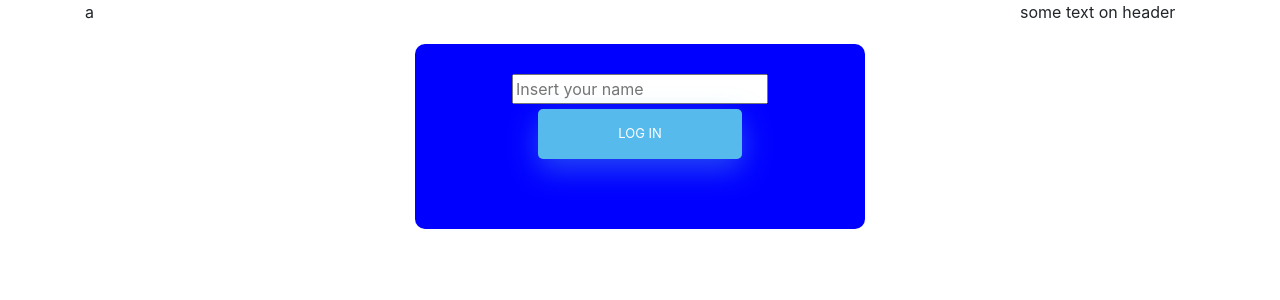
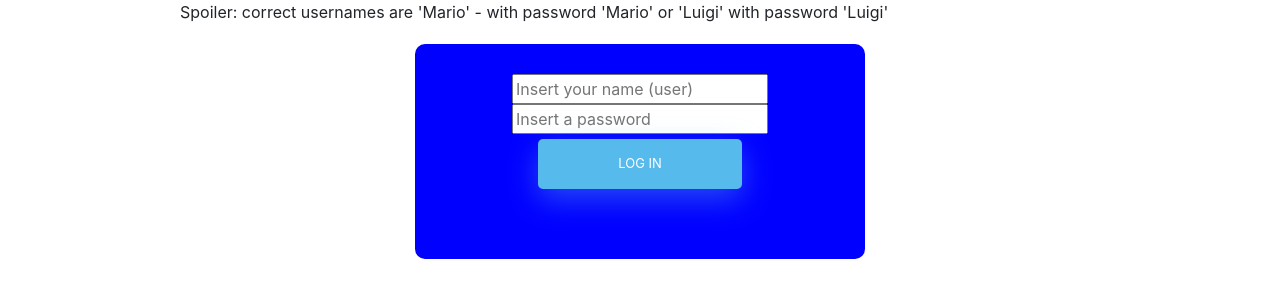
Before and after one commit to agb91/XPeppersSocialKata, an Angular app in the folder social-kata-angular-client/: page /login in a window 1280 px wide. Shown: the top 300 px of the page. Built offline with nearby package versions, Linux system fonts and the light colour scheme.

Commit message:
login work in progress

```diff
--- a/social-kata-angular-client/src/app/ajax.service.ts
+++ b/social-kata-angular-client/src/app/ajax.service.ts
@@ -4,6 +4,7 @@ import { Observable, of, Subject } from 'rxjs';
 import { Command } from './command';
 import { catchError, map, tap } from 'rxjs/operators';
 import {Response} from './response';
+import { UserLogin } from './user-login';
 
 @Injectable({
   providedIn: 'root'
@@ -12,10 +13,25 @@ export class AjaxService {
 
   constructor(private http: HttpClient) { }
 
-  private urlBase = 'http://localhost:8080/'
+  private urlBase = 'http://localhost:8080/' //just for the moment.. we are in local
   private message = 'message'
   private user = 'user'
   private relation = 'relation'
+  private auth = "authenticate"
+
+
+  callAuth( user, pass ): Observable<Response> {
+
+    let url = this.urlBase + this.auth
+    let ul:UserLogin = new UserLogin(user, pass)
+
+    let headers = new HttpHeaders().set('Access-Control-Allow-Origin', '*')
+
+    let result:Observable<Response> = this.http.post<Response>(url, ul,
+      {headers : headers})
+
+    return result;
+  }
 
   callRead( sender, target ): Observable<Response> {
 
--- a/social-kata-angular-client/src/app/authentication-service.service.ts
+++ b/social-kata-angular-client/src/app/authentication-service.service.ts
@@ -7,8 +7,11 @@ export class AuthenticationService{
 
   constructor() { }
 
-  login( name:string) : Boolean
+  login( name:string, password:string) : Boolean
   {
+
+
+
     if( name === 'mario' )
     {
       //alert("auth is ok");
--- a/social-kata-angular-client/src/app/header/header.component.html
+++ b/social-kata-angular-client/src/app/header/header.component.html
@@ -1,6 +1,7 @@
 <div class="container">
   <div class="row">
-    <div class="col-sm-10">a</div>
-    <div class="cos-sm-2">{{user}}</div>
+    <div class="col-sm-1"></div>
+    <div class="col-sm-10">{{proposition}}</div>
+    <div class="col-sm-1"></div>
   </div>
 </div>
--- a/social-kata-angular-client/src/app/header/header.component.ts
+++ b/social-kata-angular-client/src/app/header/header.component.ts
@@ -7,7 +7,7 @@ import { Component, OnInit, OnChanges } from '@angular/core';
 })
 export class HeaderComponent implements OnInit {
 
-  user:string = "some text on header";
+  proposition:string = "Spoiler: correct usernames are 'Mario' - with password 'Mario' or 'Luigi' with password 'Luigi'";
 
   constructor() { }
 
--- a/social-kata-angular-client/src/app/login/login.component.html
+++ b/social-kata-angular-client/src/app/login/login.component.html
@@ -3,7 +3,8 @@
 
     <!-- Login Form -->
     <form >
-      <input [(ngModel)]="name" name="name" placeholder="Insert your name">
+      <input [(ngModel)]="name" name="name" placeholder="Insert your name (user)">
+      <input [(ngModel)]="password" type="password" name="password" placeholder="Insert a password">
       <input type="submit" class="" value="Log In" (click)="onSubmit()"  >
     </form>
 
--- a/social-kata-angular-client/src/app/login/login.component.ts
+++ b/social-kata-angular-client/src/app/login/login.component.ts
@@ -9,7 +9,8 @@ import { AuthenticationService } from '../authentication-service.service';
 })
 export class LoginComponent implements OnInit {
 
-  name:string
+  name:string;
+  password:string;
 
   constructor(private router: Router,
     private authenticationService: AuthenticationService) { }
@@ -20,9 +21,9 @@ export class LoginComponent implements OnInit {
 
   onSubmit()
   {
-    console.log(this.name);
+    console.log(this.name + " - " + this.password);
     //alert(this.name);
-    if( this.authenticationService.login(this.name) )
+    if( this.authenticationService.login(this.name, this.password) )
     {
       //alert("so go to selector");
       this.router.navigate(['/selector']);
--- /dev/null
+++ b/social-kata-angular-client/src/app/user-login.ts
@@ -0,0 +1,11 @@
+export class UserLogin {
+
+    user:string;
+    password:string;
+
+    constructor(private u:string, private p:string)
+    {
+        this.user = u;
+        this.password = p;
+    }
+}
```
Also changed, not shown: 2 other files (tests, documents, lock files or other folders).
